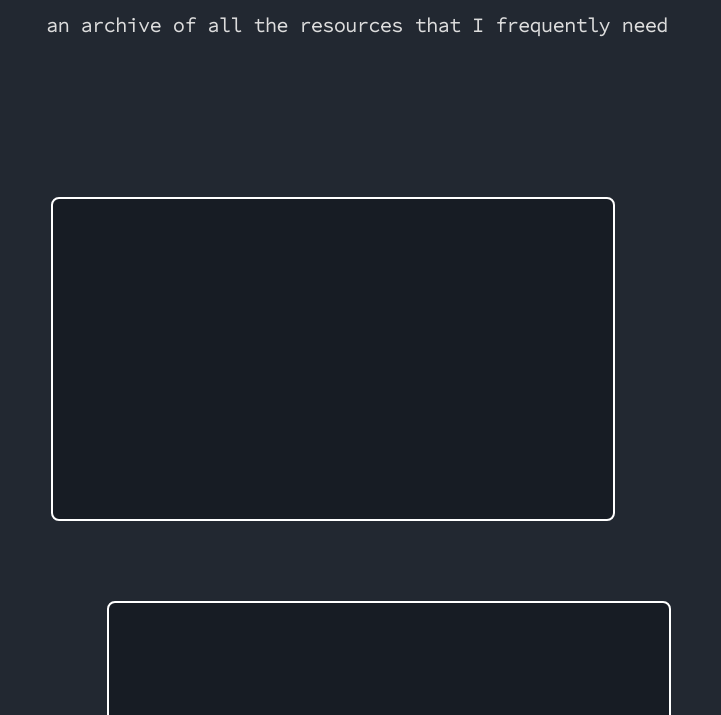
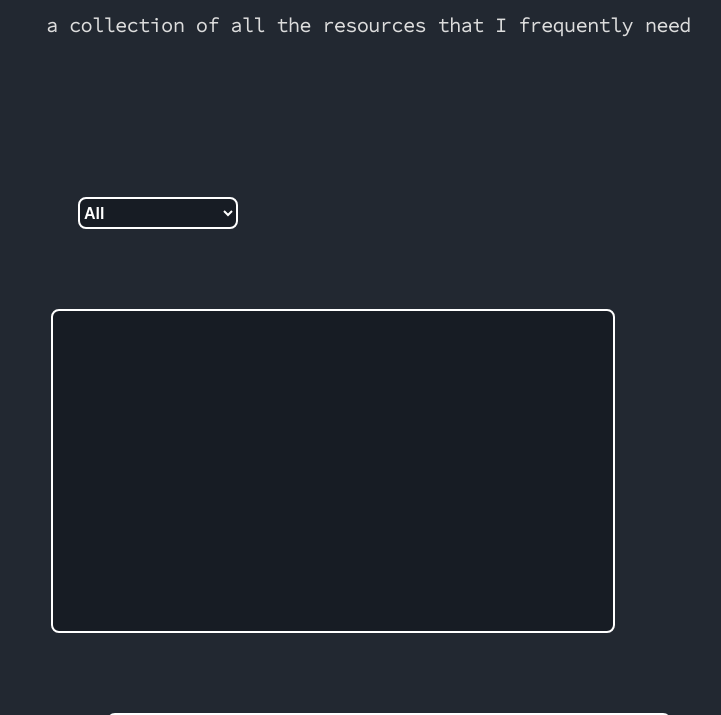
Before and after one commit to SoftVibes/archive, a plain HTML site: page index.html in a window 1280 px wide. Shown: the part 85-800 px from the top of the page, without its empty margins (2-723 px from the left). Drawn offline with Linux system fonts and the light colour scheme.

Commit message:
Styled some more and added sort functionality

```diff
--- a/index.html
+++ b/index.html
@@ -14,19 +14,28 @@
     <div id="container">
         <button id="top" onclick="scrollToTop();"><img src="src/up.svg" id="img-top"></button>
         <p id="heading">Archive</p>
-        <p id="desc">an archive of all the resources that I frequently need</p>
+        <p id="desc">a collection of all the resources that I frequently need</p>
         <div id="items">
-            <div class="button"></div>
-            <div class="button"></div>
-            <div class="button"></div>
-            <div class="button"></div>
-            <div class="button"></div>
-            <div class="button"></div>
-            <div class="button"></div>
-            <div class="button"></div>
-            <div class="button"></div>
-            <div class="button"></div>
-            <div class="button"></div>
+            <select name="sort" id="sort">
+                <option value="all">All</option>
+                <option value="page">Pages</option>
+                <option value="css">CSS</option>
+                <option value="font">Fonts</option>
+                <option value="image">Images</option>
+                <option value="cdn">CDNs</option>
+                <option value="link">Links</option>
+            </select>
+            <div class="button" type="page"></div>
+            <div class="button" type="page"></div>
+            <div class="button" type="css"></div>
+            <div class="button" type="font"></div>
+            <div class="button" type="image"></div>
+            <div class="button" type="font"></div>
+            <div class="button" type="page"></div>
+            <div class="button" type="link"></div>
+            <div class="button" type="cdn"></div>
+            <div class="button" type="cdn"></div>
+            <div class="button" type="font"></div>
         </div>
     </div>
 </body>
--- a/script.js
+++ b/script.js
@@ -24,4 +24,19 @@ function afterLoad() {
             document.getElementById('top').style.display = 'none';
         }
     }
+
+    setInterval(function () {
+        sort = document.getElementById('sort').value;
+        buttons = document.getElementsByClassName('button');
+
+        for (var i = 0; i < buttons.length; i++) {
+            if (sort == 'all') {
+                buttons[i].style.display = 'block';
+            } else if (sort == buttons[i].getAttribute('type')) {
+                buttons[i].style.display = 'block';
+            } else {
+                buttons[i].style.display = 'none';
+            }
+        }
+    }, 100);
 }
--- a/style.css
+++ b/style.css
@@ -53,6 +53,29 @@ body {
     flex-wrap: wrap;
 }
 
+#sort {
+    background-color: #171c24;
+    border: 2px solid white;
+    border-radius: .5rem;
+    color: white;
+    width: 10rem;
+    height: 2rem;
+    margin: 0 calc(100vw - 15rem) 5rem 5rem;
+    font-size: 1rem;
+    font-weight: 700;
+    cursor: pointer;
+    outline: none;
+}
+
+#sort:hover {
+    background-color: #242c38;
+}
+
+#sort option {
+    background-color: #222831;
+    font-weight: 700;
+}
+
 .button {
     width: 35rem;
     height: 20rem;
```
Also changed, not shown: src/down.svg (added).
